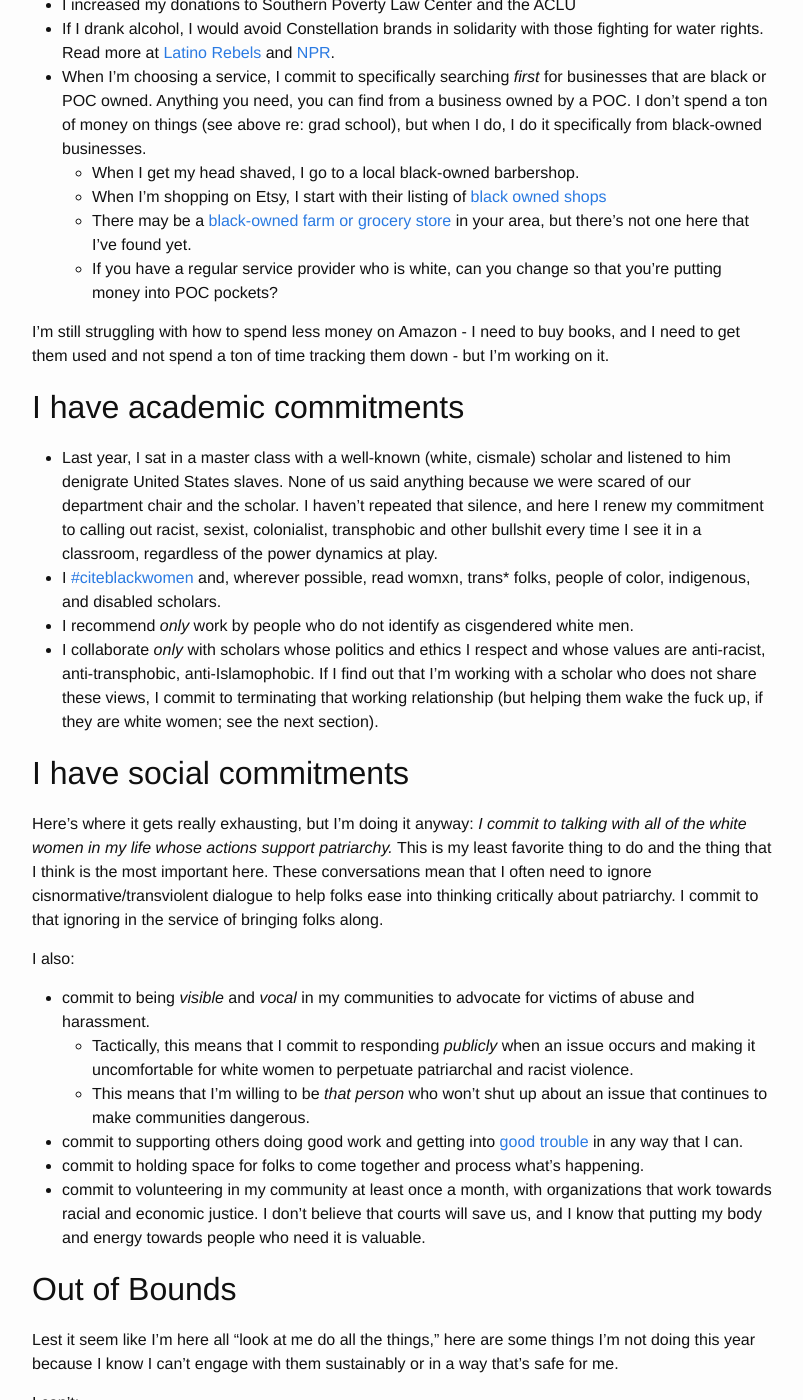
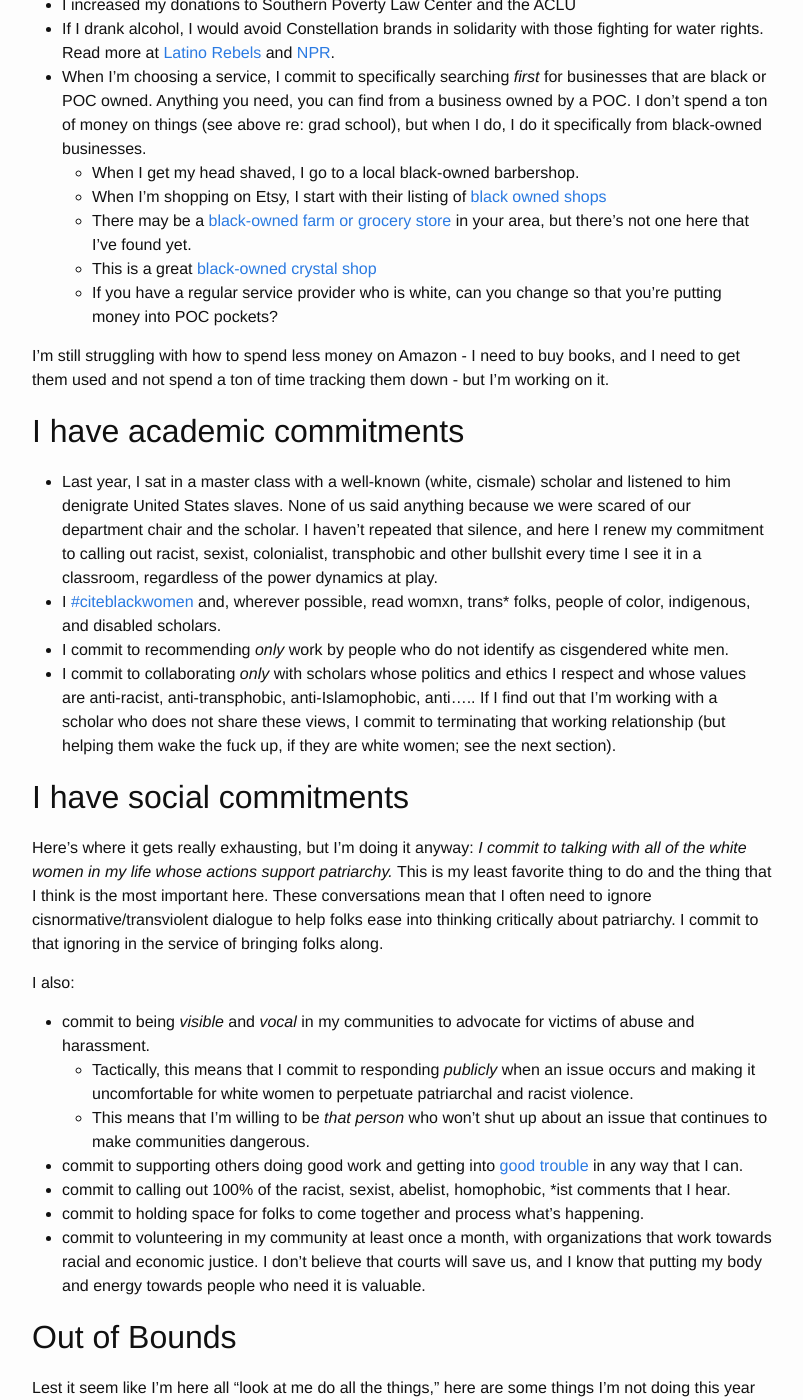
Before and after one commit to drnikki/old-personal-site, a Jekyll site: the page built from _posts/2018-10-06-i-commit.markdown, in a window 1280 px wide and 1400 px high, scrolled down 882 px. Shown: the whole window, without its empty margins (238-1041 px from the left). Built offline with Jekyll 4.4.1, drawn with Linux system fonts in a browser that asks for light colours; our own code applies the rules of GitHub Pages for plain Markdown files.

Commit message:
commitments

```diff
--- a/_posts/2018-10-06-i-commit.markdown
+++ b/_posts/2018-10-06-i-commit.markdown
@@ -15,6 +15,7 @@
     - When I get my head shaved, I go to a local black-owned barbershop.
     - When I'm shopping on Etsy, I start with their listing of [black owned shops](https://www.etsy.com/market/black_owned)
     - There may be a [black-owned farm or grocery store](https://blackmainstreet.net/black-farmers-and-grocery-stores-to-buy-from/) in your area, but there's not one here that I've found yet.
+    - This is a great [black-owned crystal shop](https://chakrazulucrystals.com/pages/about-us)
     - If you have a regular service provider who is white, can you change so that you're putting money into POC pockets?
 
 I'm still struggling with how to spend less money on Amazon - I need to buy books, and I need to get them used and not spend a ton of time tracking them down - but I'm working on it.
@@ -23,8 +24,8 @@
 
 - Last year, I sat in a master class with a well-known (white, cismale) scholar and listened to him denigrate United States slaves.  None of us said anything because we were scared of our department chair and the scholar.  I haven't repeated that silence, and here I renew my commitment to calling out racist, sexist, colonialist, transphobic and other bullshit every time I see it in a classroom, regardless of the power dynamics at play.
 - I [#citeblackwomen](https://twitter.com/citeblackwomen) and, wherever possible, read womxn, trans* folks, people of color, indigenous, and disabled scholars.
-- I recommend _only_ work by people who do not identify as cisgendered white men.
-- I collaborate _only_ with scholars whose politics and ethics I respect and whose values are anti-racist, anti-transphobic, anti-Islamophobic. If I find out that I'm working with a scholar who does not share these views, I commit to terminating that working relationship (but helping them wake the fuck up, if they are white women; see the next section).
+- I commit to recommending _only_ work by people who do not identify as cisgendered white men.
+- I commit to collaborating _only_ with scholars whose politics and ethics I respect and whose values are anti-racist, anti-transphobic, anti-Islamophobic, anti..... If I find out that I'm working with a scholar who does not share these views, I commit to terminating that working relationship (but helping them wake the fuck up, if they are white women; see the next section).
 
 
 ## I have social commitments
@@ -36,6 +37,7 @@
     - Tactically, this means that I commit to responding _publicly_ when an issue occurs and making it uncomfortable for white women to perpetuate patriarchal and racist violence.
     - This means that I'm willing to be _that person_ who won't shut up about an issue that continues to make communities dangerous.
 - commit to supporting others doing good work and getting into [good trouble](https://twitter.com/repjohnlewis/status/1011991303599607808?ref_src=twsrc%5Etfw) in any way that I can.
+- commit to calling out 100% of the racist, sexist, abelist, homophobic, \*ist comments that I hear.
 - commit to holding space for folks to come together and process what's happening.
 - commit to volunteering in my community at least once a month, with organizations that work towards racial and economic justice.  I don't believe that courts will save us, and I know that putting my body and energy towards people who need it is valuable.
 
```
